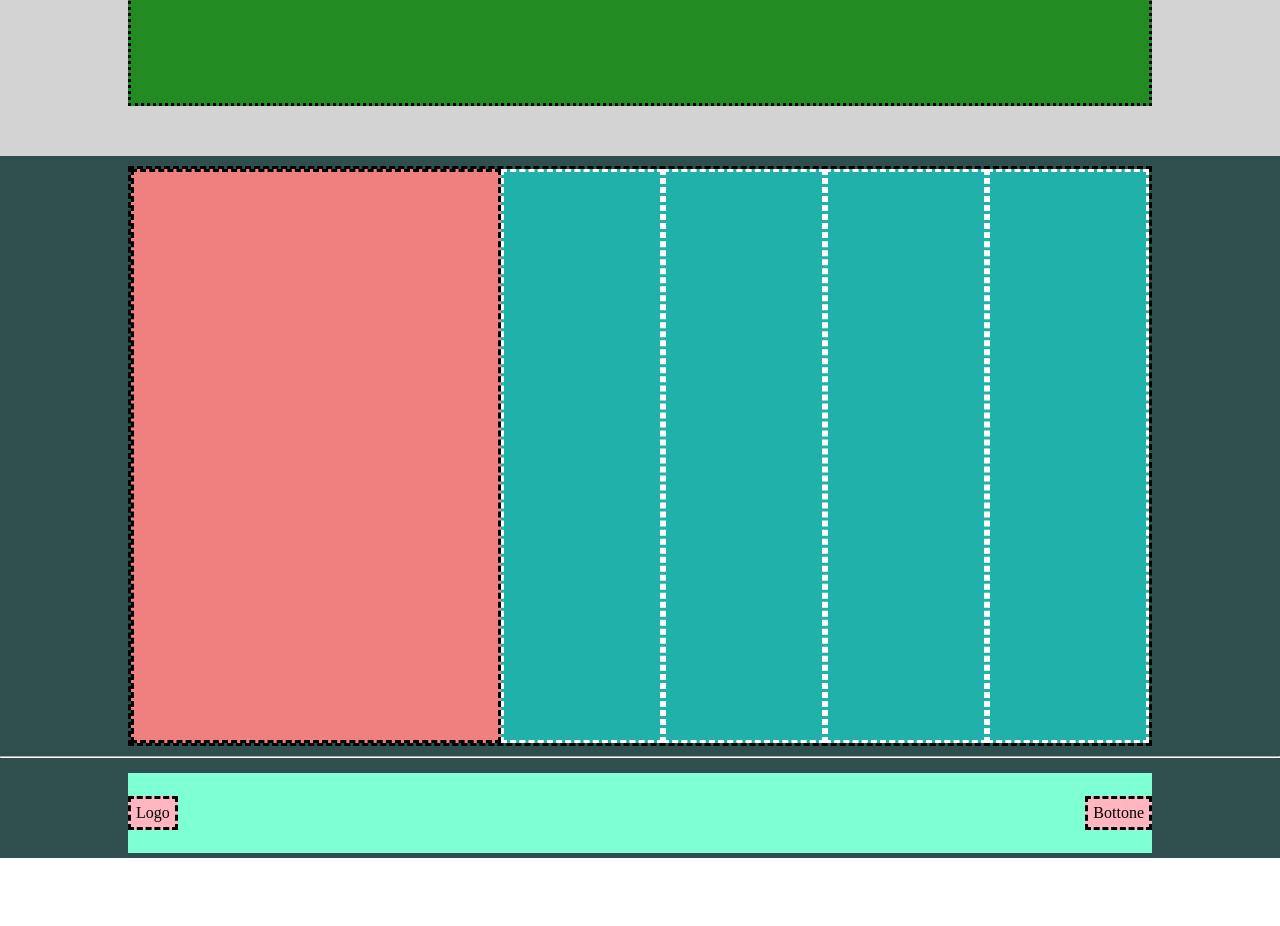
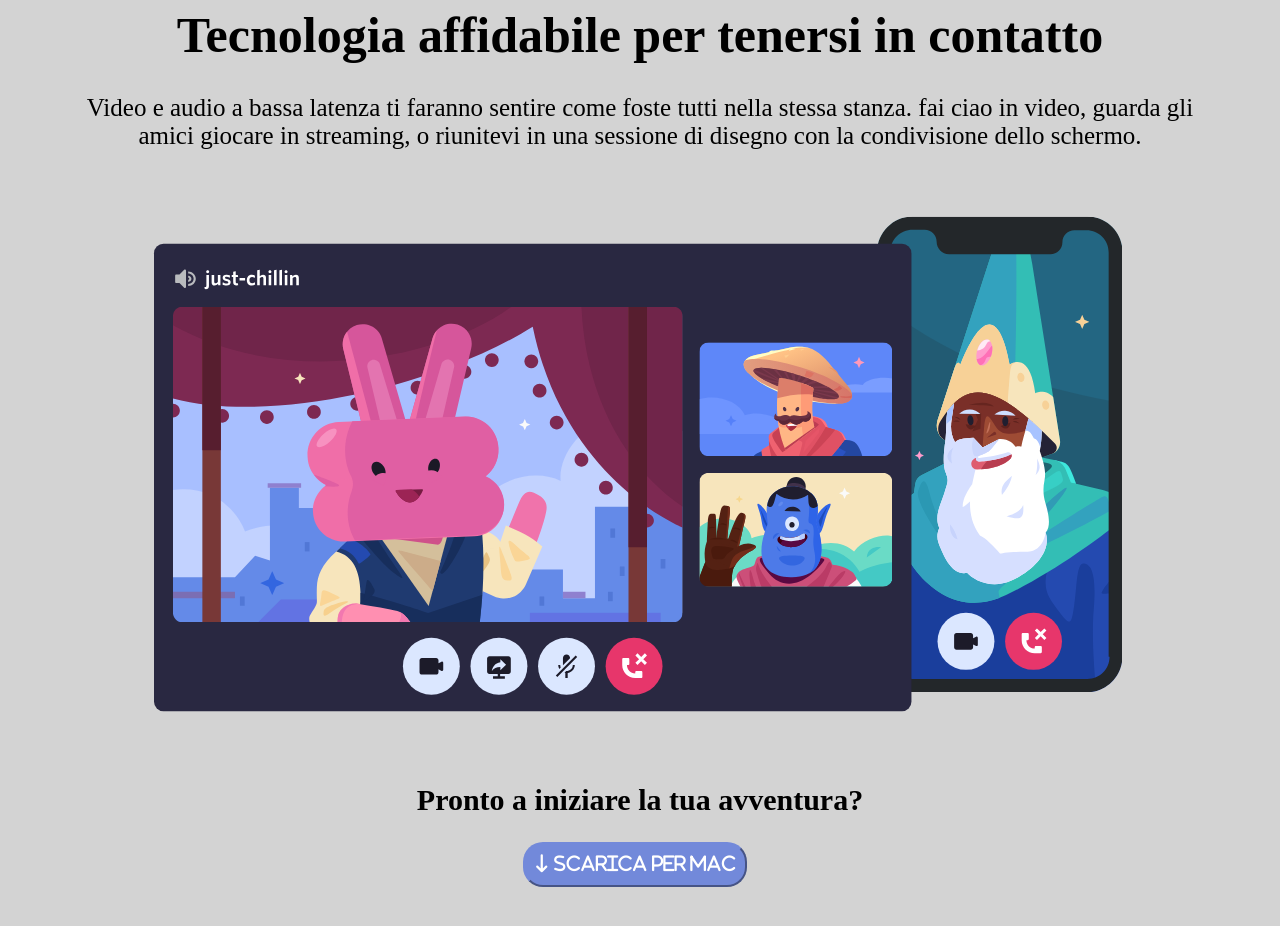
Before and after one commit to Lorenzo789/htmlcss-discord, a plain HTML site: page index.html in a window 1280 px wide. Shown: the part 2430-3356 px from the top of the page. Before the commit the page ends 3288 px from the top, so only its background shows below. Drawn offline with Linux system fonts and the light colour scheme.

Commit message:
ultime due sezioni

```diff
--- a/css/style.css
+++ b/css/style.css
@@ -119,27 +119,40 @@ li{
 }
 /* seconda-sezione */
 
-/* section5 */
+/* quarta-sezione */
 .section5{
     padding-top: 50px;
     padding-bottom: 50px;
-    height: 800px;
     background-color: lightgray;
 }
 
 .green-square{
-    border: 3px dotted black;
+    text-align: center;
     margin: 0 auto;
-    width: 80%;
-    height: 700px;
-    background-color: forestgreen;
+    width: 90%;
 }
-/* section5 */
+
+#big-img{
+    width: 90%;
+}
+
+#medium-size{
+    font-size: 30px;
+}
+
+#arrow-button2{
+    margin-right: 10px;
+    background-color: rgb(114,137,218);
+    border-color: rgb(114,137,218);
+    color: white;
+    margin-top: 25px;
+}
+/* quarta-sezione */
 
 /* section6 */
 .section6.flex{
     background-color: darkslategray;
-    height: 600px;
+    /* height: 600px; */
     align-items: center;
     justify-content: center;
     padding: 10px 0px;
@@ -150,8 +163,7 @@ li{
     justify-content: end;
     border: 3px dashed black;
     width: 80%;
-    height: 580px;
-    /* background-color: lightcoral; */
+    /* height: 580px; */
 }
 
 .coral-square{
@@ -166,36 +178,36 @@ li{
     background-color: lightseagreen;
 }
 /* section6 */
-
+/*
 hr{
     border-color: white;
-}
+} */
 
 /* footer */
-footer{
+/* footer{
     background-color: darkslategray;
-    height: 100px;
+    /* height: 100px; */
     padding-top: 15px;
-}
+} */
 
-.banner-footer{
+/* .banner-footer{
     align-items: center;
     justify-content: space-between;
     margin: 0 auto;
-    height: 80px;
+    /* height: 80px; */
     width: 80%;
     background-color: aquamarine;
-}
+} */
 
-.logo{
+/* .logo{
+    padding: 5px;
+    border: 3px dashed black;
+    background-color: lightpink;
+} */
+
+/* .bottone{
     padding: 5px;
     border: 3px dashed black;
     background-color: lightpink;
 }
-
-.bottone{
-    padding: 5px;
-    border: 3px dashed black;
-    background-color: lightpink;
-}
-/* footer */
+footer */
--- a/index.html
+++ b/index.html
@@ -63,21 +63,32 @@
         </section>
         <!-- fine seconda sezione -->
 
+        <!-- inizio terza sezione -->
+        <section class="study-section flex">
+            <div class="study-frog">
+                <img src="./img/item3.svg" alt="coach">
+            </div>
+            <div class="study-content">
+                <h1 class="big-size"> Da pochi a un fandom</h1>
+                <p class="small-size"> dai inizio ad una community di qualsiasi dimensione con strumenti di moderazione e accesso ai membri personalizzabile. concedi ai membri poteri speciali, crea canali privati, e molto altro. </p>
+            </div>
+        </section>
+        <!-- fine terza sezione -->
+
         <!-- inizio quarta sezione -->
-        <section class="section2 flex">
-            <div class="blue-square"></div>
-            <div class="pink-square"></div>
+        <section class="section5">
+            <div class="green-square">
+                <h1 class="big-size"> Tecnologia affidabile per tenersi in contatto </h1>
+                <p class="small-size"> Video e audio a bassa latenza ti faranno sentire come foste tutti nella stessa stanza. fai ciao in video, guarda gli amici giocare in streaming, o riunitevi in una sessione di disegno con la condivisione dello schermo. </p>
+                <img id="big-img" src="./img/item4-big.svg" alt="just-chillin-call">
+                <h2 id="medium-size"> Pronto a iniziare la tua avventura? </h2>
+                <button id="arrow-button2" class="button"><i class="fa-solid fa-arrow-down-long"> Scarica per Mac </i></button>
+            </div>
         </section>
         <!-- fine quarta sezione -->
 
-        <!-- inizio quinta sezione -->
-        <section class="section5">
-            <div class="green-square"></div>
-        </section>
-        <!-- fine quinta sezione -->
-
         <!-- inizio sesta sezione -->
-        <section class="section6 flex">
+        <!-- <section class="section6 flex">
             <div class="container flex">
                 <div class="coral-square"></div>
                 <div class="seagreen-square"></div>
@@ -85,19 +96,19 @@
                 <div class="seagreen-square"></div>
                 <div class="seagreen-square"></div>
             </div>
-        </section>
+        </section> -->
         <!-- fine sesta sezione -->
-        <hr>
+        <!-- <hr> -->
     </main>
     <!-- fine main -->
 
     <!-- inizio footer -->
-    <footer>
+    <!-- <footer>
         <div class="banner-footer flex">
             <div class="logo">Logo</div>
             <div class="bottone">Bottone</div>
         </div>
-    </footer>
+    </footer> -->
     <!-- fine footer -->
 </body>
 </html>
```
